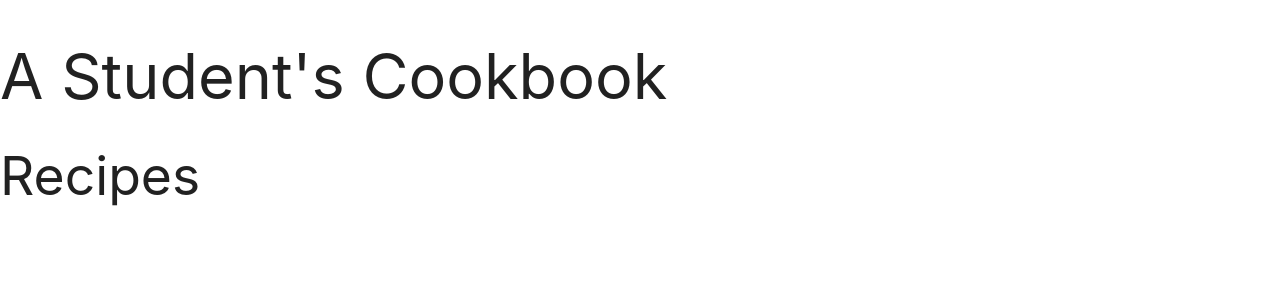
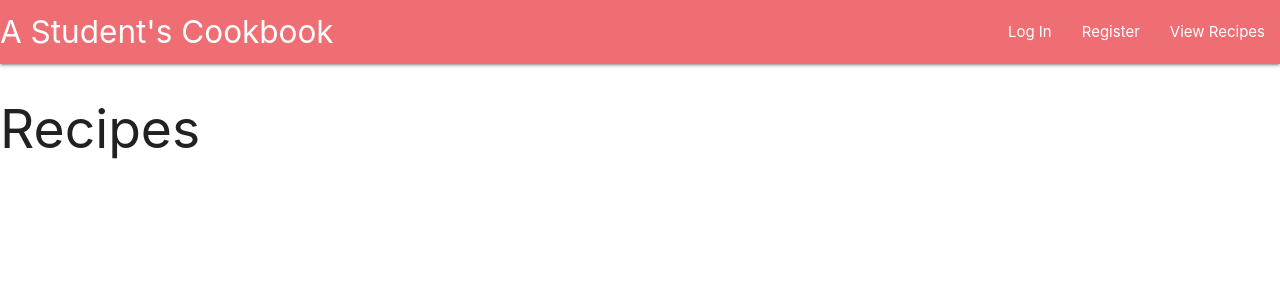
Before and after one commit to hddahdda/student_cookbook, a Flask app: page / in a window 1280 px wide. Shown: the top 300 px of the page. Run offline with Flask 2, Linux system fonts and the light colour scheme; data that the repository does not hold is empty; some libraries are stand-ins or nearby versions.

Commit message:
created and initialized sidebar from materialize

```diff
--- a/static/js/script.js
+++ b/static/js/script.js
@@ -0,0 +1,3 @@
+$(document).ready(function(){
+    $('.sidenav').sidenav();
+  });
--- a/templates/base.html
+++ b/templates/base.html
@@ -16,7 +16,27 @@
 </head>
 <body>
 
-    <h1>A Student's Cookbook</h1>
+	<header>
+        <nav>
+            <div class="nav-wrapper">
+                <a href="#" class="brand-logo">A Student's Cookbook</a>
+				<a href="#" data-target="mobile-demo" class="sidenav-trigger right"><i class="fas fa-bars"></i></a>
+				<ul class="right hide-on-med-and-down">
+                <li><a href="#">Log In</a></li>
+                <li><a href="#">Register</a></li>
+                <li><a href="#">View Recipes</a></li>
+              </ul>
+            </div>
+          </nav>
+
+          <ul class="sidenav" id="mobile-demo">
+            <li><a href="#">Log In</a></li>
+            <li><a href="#">Register</a></li>
+            <li><a href="#">View Recipes</a></li>
+          </ul>
+    </header>
+
+
     {% block content %}
     {% endblock %}
 
```
